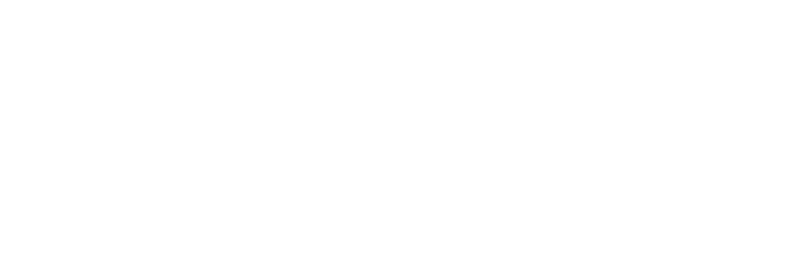
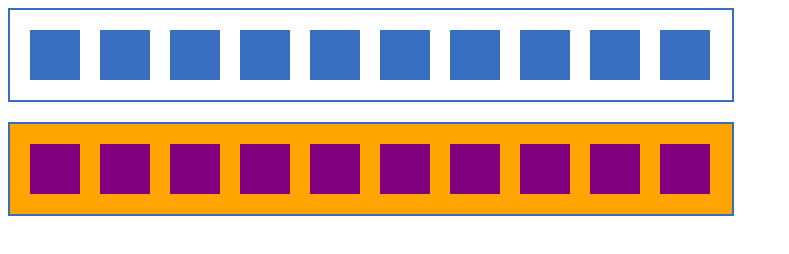
Before and after one commit to BobaFett7790/20.boxes.matyastoth.github.io, a plain HTML site: page index.html in a window 1280 px wide. Shown: the whole page, without its empty margins (0-789 px from the left). Drawn offline with Linux system fonts and the light colour scheme.

Commit message:
Update index.html

```diff
--- a/index.html
+++ b/index.html
@@ -6,10 +6,33 @@ body {
   flex-direction: column;
   align-items: flex-start;
 }
+
+.white, .orange {
+  display: flex;
+  border: 2px solid rgb(55, 110, 192);
+  padding: 20px;
+  padding-right: 2px;
+  margin-bottom: 20px;
+}
+
+.box {
+  width: 50px;
+  height: 50px;
+  background: rgb(55, 110, 192);
+  margin-right: 20px;
+}
+
+.orange {
+  background: orange;
+}
+
+.orange .box {
+  background: purple;
+}
         </style>
     </head>
     <body>
-        <div class="white">
+        <div class='white'>
           <div class="box"></div>
           <div class="box"></div>
           <div class="box"></div>
```
Lines whose indentation alone changed are shown as unchanged.
